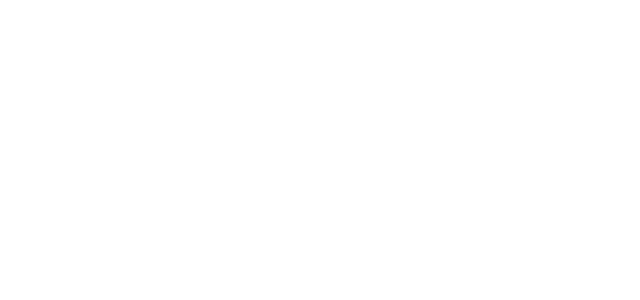
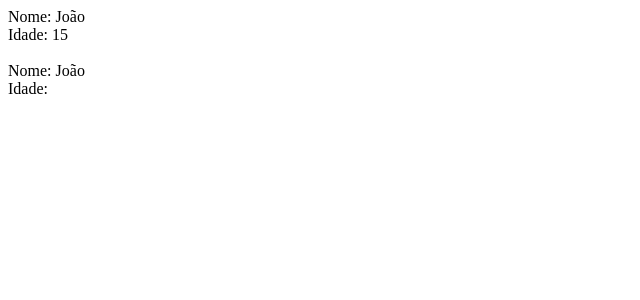
Before and after one commit to rodolphoreis/next, a Next.js app: page /ts/exemplo in a window 1280 px wide. Shown: the top 300 px of the page, without its empty margins (0-640 px from the left). Built offline with nearby package versions, Linux system fonts and the light colour scheme.

Commit message:
feat: import component

```diff
--- a/src/pages/ts/exemplo.tsx
+++ b/src/pages/ts/exemplo.tsx
@@ -1,5 +1,13 @@
+import Pessoa from "../../../components/Pessoa";
+
 const exemplo = () => {
-  return <div></div>;
+  return (
+    <div>
+      <Pessoa nome={"João"} idade={15} />
+      <br />
+      <Pessoa nome={"João"} />
+    </div>
+  );
 };
 
 export default exemplo;
```
